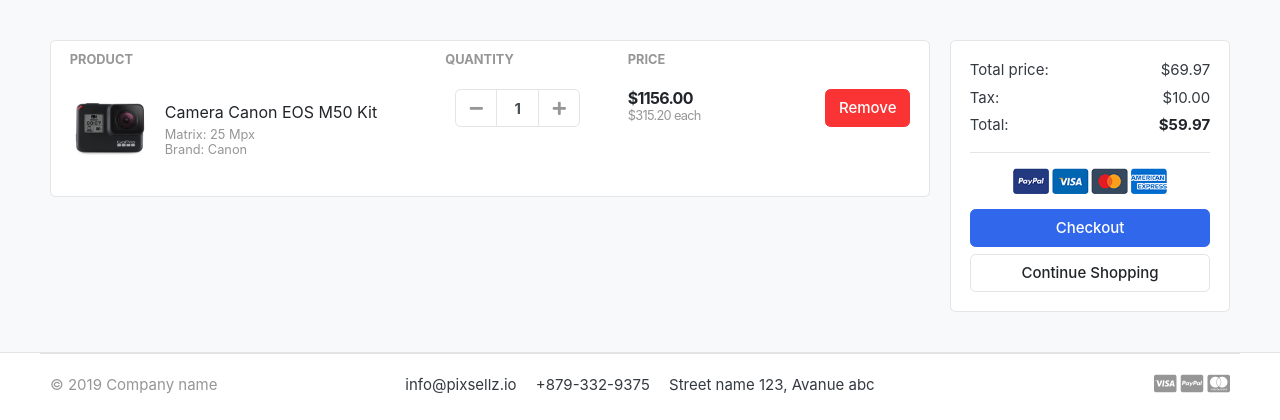
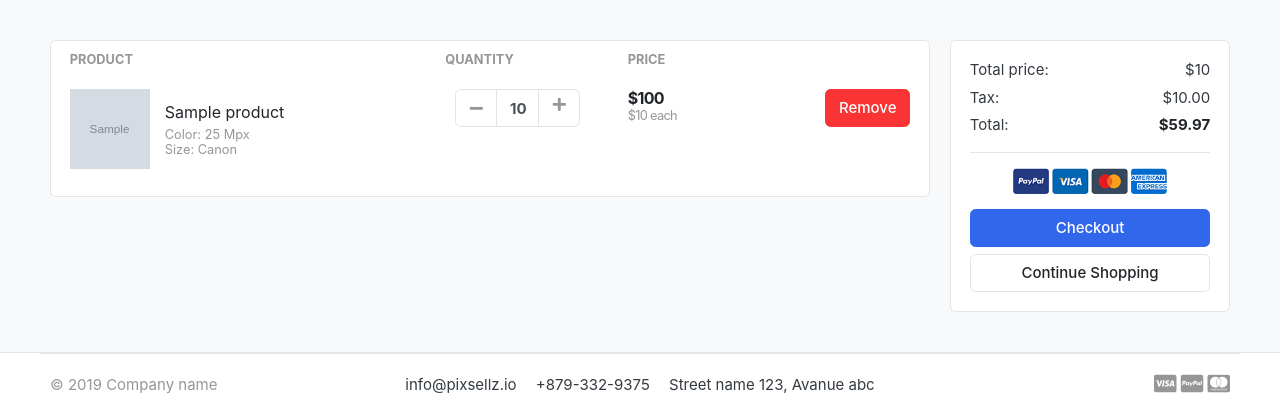
Before and after one commit to marouane-youssfi10/ecommerce, a Django app: template templates/store/cart.html in a window 1280 px wide. Shown: the part 123-543 px from the top of the page. Run offline with Django 3.2, Linux system fonts and the light colour scheme; tables that the repository leaves empty hold one stand-in row (values such as "Sample post"); the template is opened without the code that fills it: values that come from a table or form of the project are taken from there, most other values are stand-ins (such as "Sample title", 1, 10 or a date in 2020); grey boxes marked "Sample" are stand-in pictures; some libraries are stand-ins or nearby versions; some web fonts are replaced.

Commit message:
implement data into cart page

```diff
--- a/carts/models.py
+++ b/carts/models.py
@@ -15,5 +15,8 @@ class CartItem(models.Model):
     quantity = models.IntegerField()
     is_active = models.BooleanField(default=True)
 
-    def __str__(self):
-        return self.product
+    def sub_total(self):
+        return self.product.price * self.quantity
+
+    """def __str__(self):
+        return self.product"""
--- a/templates/store/cart.html
+++ b/templates/store/cart.html
@@ -10,6 +10,7 @@
     <div class="row">
         <aside class="col-lg-9">
     <div class="card">
+
     <table class="table table-borderless table-shopping-cart">
         <thead class="text-muted">
             <tr class="small text-uppercase">
@@ -20,13 +21,14 @@
             </tr>
         </thead>
         <tbody>
+            {% for cart_item in cart_items %}
                 <tr>
                     <td>
                         <figure class="itemside align-items-center">
-                <div class="aside"><img src="{% static './images/items/11.jpg' %}" class="img-sm"></div>
+                            <div class="aside"><img src="{{ cart_item.product.images.url }}" class="img-sm"></div>
                             <figcaption class="info">
-                    <a href="#" class="title text-dark">Camera Canon EOS M50 Kit</a>
-                    <p class="text-muted small">Matrix: 25 Mpx <br> Brand: Canon</p>
+                                <a href="#" class="title text-dark">{{ cart_item.product.product_name }}</a>
+                                <p class="text-muted small">Color: 25 Mpx <br> Size: Canon</p>
                             </figcaption>
                         </figure>
                     </td>
@@ -35,25 +37,30 @@
                         <div class="col">
                             <div class="input-group input-spinner">
                                 <div class="input-group-prepend">
-                    <button class="btn btn-light" type="button" id="button-plus"> <i class="fa fa-minus"></i> </button>
+                                    <button class="btn btn-light" type="button" id="button-plus">
+                                        <i class="fa fa-minus"></i>
+                                    </button>
                                 </div>
-                    <input type="text" class="form-control"  value="1">
+                                <input type="text" class="form-control"  value="{{ cart_item.quantity }}">
                                     <div class="input-group-append">
-                    <button class="btn btn-light" type="button" id="button-minus"> <i class="fa fa-plus"></i> </button>
+                                    <a href="{% url 'add_cart' cart_item.product.id %}" class="btn btn-light" type="button" id="button-minus">
+                                        <i class="fa fa-plus"></i>
+                                    </a>
                                 </div>
                             </div> <!-- input-group.// -->
                         </div> <!-- col.// -->
                     </td>
                     <td>
                         <div class="price-wrap">
-                <var class="price">$1156.00</var>
-                <small class="text-muted"> $315.20 each </small>
+                            <var class="price">${{ cart_item.sub_total }}</var>
+                            <small class="text-muted"> ${{ cart_item.product.price }} each </small>
                         </div> <!-- price-wrap .// -->
                     </td>
                     <td class="text-right">
                         <a href="" class="btn btn-danger"> Remove</a>
                     </td>
                 </tr>
+            {% endfor %}
         </tbody>
     </table>
     </div> <!-- card.// -->
@@ -65,7 +72,7 @@
             <div class="card-body">
                 <dl class="dlist-align">
                   <dt>Total price:</dt>
-                  <dd class="text-right">$69.97</dd>
+                  <dd class="text-right">${{ total }}</dd>
                 </dl>
                 <dl class="dlist-align">
                   <dt>Tax:</dt>
```
Also changed, not shown: carts/views.py (+8 -7 lines). Lines whose indentation alone changed are shown as unchanged.
